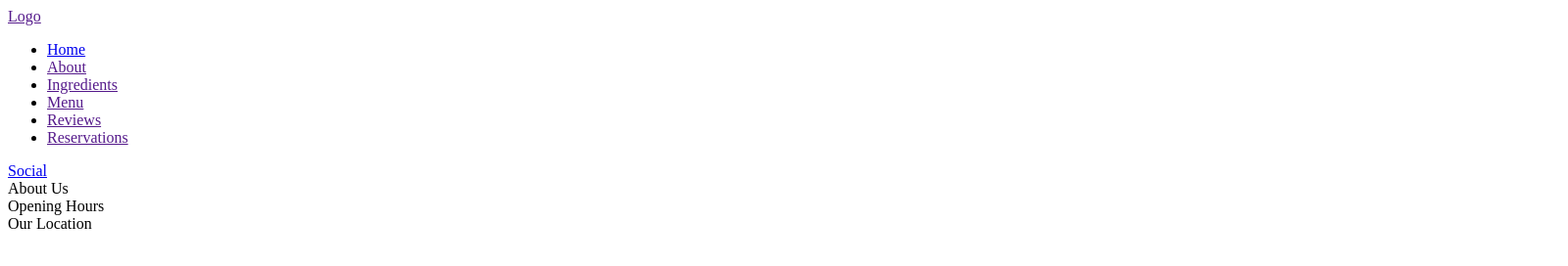
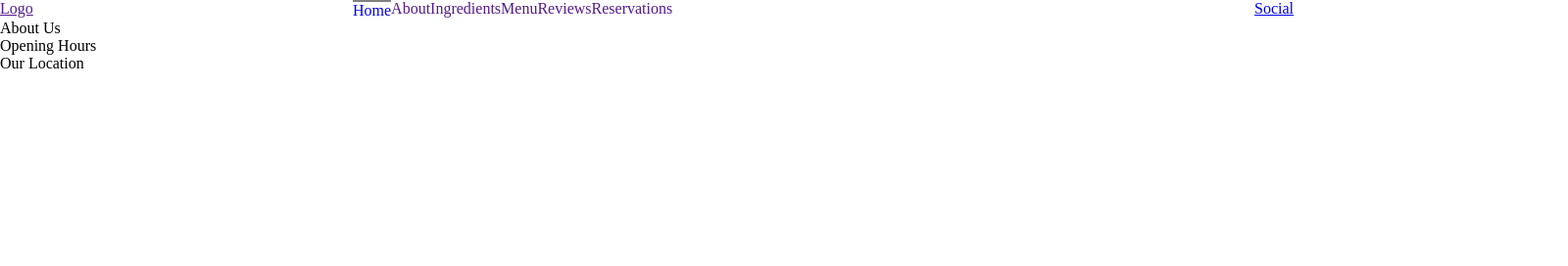
Before and after one commit to k3ep3r/markup_1, a plain HTML site: page index.html in a window 1280 px wide. Shown: the whole page at 98% size, 1600 px wide, since content can reach past the window. Drawn offline with Linux system fonts and the light colour scheme.

Commit message:
Added base structure for website

```diff
--- /dev/null
+++ b/css/main.css
@@ -0,0 +1,63 @@
+body {
+    margin: 0;
+    padding: 0;
+    min-width: 1600px;
+}
+.head {
+    display: grid;
+}
+.top-navigation {
+    display: flex;
+    width: 100%;
+    position: relative;
+}
+.logo {
+    display: flex;
+    width: 20%;
+}
+.social-links{
+    width: 20%;
+}
+.navigation-links{
+    display: flex;
+    width: 60%;
+}
+.navigation-menu {
+    width: 100%;
+    margin: 0 auto;
+    position: center;
+}
+.navigation-menu-list {
+    width: 100%;
+}
+.navigation-menu ul {
+    display: flex;
+    margin: 0 auto;
+    list-style-type: none;
+    position: relative;
+}
+.navigation-menu-list ul>li {
+    width: 10%;
+}
+.navigation-links a {
+        text-align: center;
+        text-decoration: none;
+}
+.active {
+    border-top: 2px solid grey;
+}
+.social-links {
+    float: right;
+}
+
+.wrapper {
+    width: 1600px;
+    display: grid;
+    grid-template-areas:
+        "header"
+        "nav"
+}
+
+.navigation {
+    display: grid;
+}
--- a/index.html
+++ b/index.html
@@ -4,39 +4,41 @@
     <meta charset="UTF-8">
     <meta name="viewport" content="width=device-width, initial-scale=1.0">
     <meta http-equiv="X-UA-Compatible" content="ie=edge">
-    <title>Document</title>
+    <link rel="stylesheet" href="css/main.css">
+    <title>Cooking</title>
 </head>
 <body>
     <div class="wrapper">
-        <header>
-            <nav class="navigation">
+        <header class="head">
+            <section class="top-navigation">
                 <div class="logo"><a href="">Logo</a></div>
-                <div class="navigation">
-                    <ul>
-                        <li><a href="#">Home</a></li>
+                <div class="navigation-links">
+                    <nav class="navigation-menu">
+                        <ul class="navigation-menu-list">
+                            <li class="active"><a href="#">Home</a></li>
                             <li><a href="">About</a></li>
                             <li><a href="">Ingredients</a></li>
                             <li><a href="">Menu</a></li>
                             <li><a href="">Reviews</a></li>
                             <li><a href="">Reservations</a></li>
                         </ul>
+                    </nav>
                 </div>
                 <div class="social-links">
                     <a href="#">Social</a>
                     <a href=""></a>
                     <a href=""></a>
                 </div>
-            </nav>
+            </section>
         </header>
         <main>
 
         </main>
-    </div>
         <footer>
             <div class="about">About Us</div>
             <div class="opening">Opening Hours</div>
             <div class="location">Our Location</div>
         </footer>
-
+    </div>
 </body>
 </html>
```
Also changed, not shown: js/main.js (added), 1 other file. Lines whose indentation alone changed are shown as unchanged.
